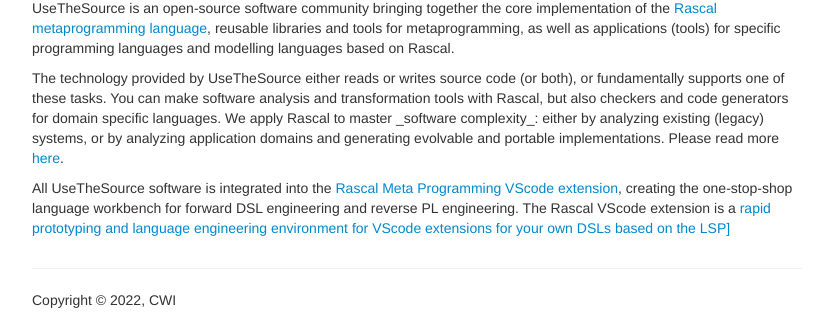
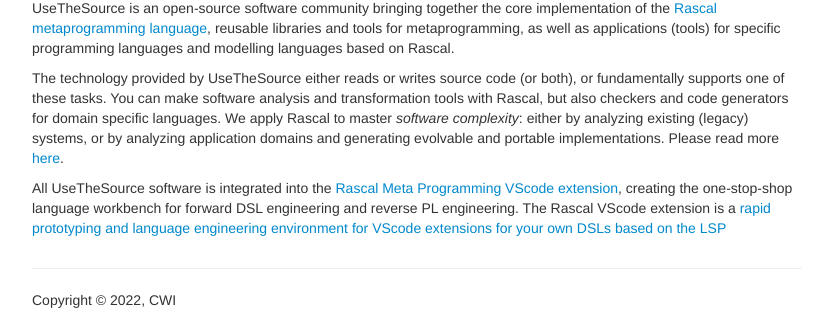
Before and after one commit to usethesource/usethesource.github.io, a Jekyll site: the page built from index.html, in a window 1280 px wide. Shown: the part 346-671 px from the top of the page, without its empty margins (223-1046 px from the left). Built offline with Jekyll 4.4.1, drawn with Linux system fonts in a browser that asks for light colours.

Commit message:
fixed italics

```diff
--- a/index.html
+++ b/index.html
@@ -5,8 +5,8 @@
 <p>
     UseTheSource is an open-source software community bringing together  the core implementation of the <a href="https://www.rascal-mpl.org">Rascal metaprogramming language</a>, reusable libraries and tools for metaprogramming, as well as applications (tools) for specific programming languages and modelling languages based on Rascal.</p>
 
-<p>The technology provided by UseTheSource either reads or writes source code (or both), or fundamentally supports one of these tasks. You can make software analysis and transformation tools with Rascal, but also checkers and code generators for domain specific languages. We apply Rascal to master _software complexity_: either by analyzing existing (legacy) systems, or by analyzing application domains and generating evolvable and portable implementations. Please read more <a href="./about/">here</a>.</p>
+<p>The technology provided by UseTheSource either reads or writes source code (or both), or fundamentally supports one of these tasks. You can make software analysis and transformation tools with Rascal, but also checkers and code generators for domain specific languages. We apply Rascal to master <i>software complexity</i>: either by analyzing existing (legacy) systems, or by analyzing application domains and generating evolvable and portable implementations. Please read more <a href="./about/">here</a>.</p>
 
 <p>
-All UseTheSource software is integrated into the <a href="https://marketplace.visualstudio.com/items?itemName=UseTheSource.rascalmpl">Rascal Meta Programming VScode extension</a>, creating the one-stop-shop language workbench for forward DSL engineering and reverse PL engineering. The Rascal VScode extension is a <a href="https://www.rascal-mpl.org/docs/Packages/RascalLsp/API/util/LanguageServer/">rapid prototyping and language engineering environment for VScode extensions for your own DSLs based on the LSP]</a>
+All UseTheSource software is integrated into the <a href="https://marketplace.visualstudio.com/items?itemName=UseTheSource.rascalmpl">Rascal Meta Programming VScode extension</a>, creating the one-stop-shop language workbench for forward DSL engineering and reverse PL engineering. The Rascal VScode extension is a <a href="https://www.rascal-mpl.org/docs/Packages/RascalLsp/API/util/LanguageServer/">rapid prototyping and language engineering environment for VScode extensions for your own DSLs based on the LSP</a>
 </p>
```
